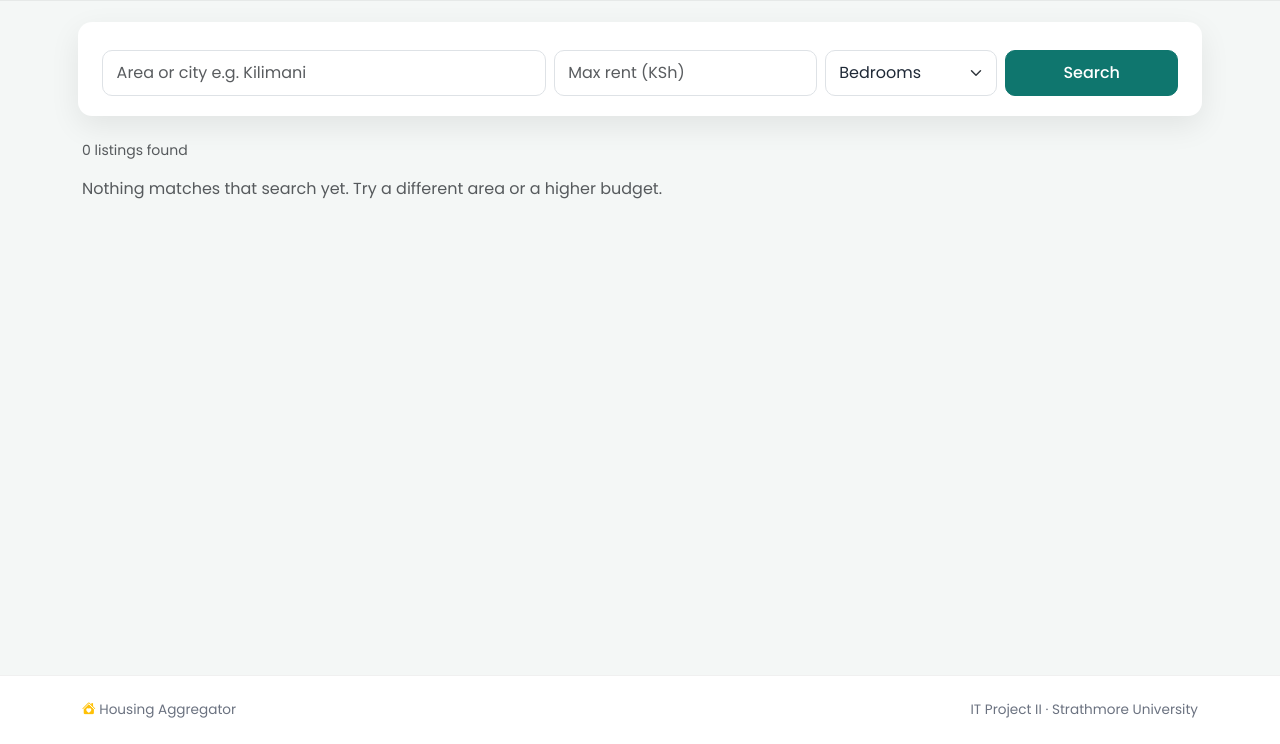
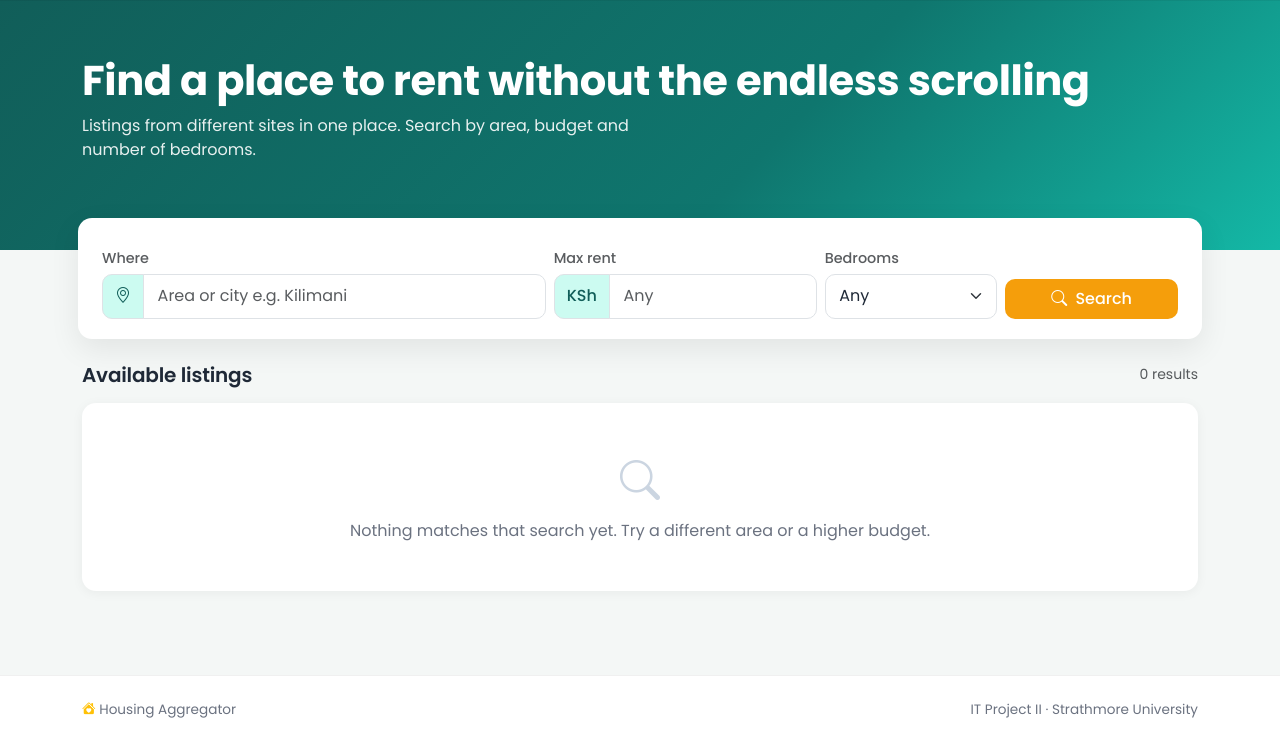
Before and after one commit to j-kingz/Housing-Aggregator-Project-, a Flask app: page / in a window 1280 px wide. Shown: the part 56-800 px from the top of the page. Run offline with Flask 3, Linux system fonts and the light colour scheme.

Commit message:
home page hero and nicer listing cards

```diff
--- a/app/templates/home.html
+++ b/app/templates/home.html
@@ -1,52 +1,80 @@
 {% extends "base.html" %}
+{% from "_macros.html" import category_icon, location as where %}
 {% block title %}Search{% endblock %}
+
+{% block hero %}
+<section class="hero">
+  <div class="container">
+    <h1 class="mb-2">Find a place to rent without the endless scrolling</h1>
+    <p class="mb-0">Listings from different sites in one place. Search by area, budget and number of bedrooms.</p>
+  </div>
+</section>
+{% endblock %}
+
 {% block content %}
-<h2 class="mb-3">Find a place to rent</h2>
-
 <form method="get" class="search-box row g-2 mb-4">
   <div class="col-md-5">
-    <input type="text" name="location" class="form-control" placeholder="Area or city e.g. Kilimani"
-           value="{{ location }}">
+    <label class="form-label small text-muted mb-1" for="location">Where</label>
+    <div class="input-group">
+      <span class="input-group-text"><i class="bi bi-geo-alt"></i></span>
+      <input type="text" id="location" name="location" class="form-control" placeholder="Area or city e.g. Kilimani"
+             value="{{ location }}">
+    </div>
   </div>
   <div class="col-md-3">
-    <input type="number" name="max_price" class="form-control" placeholder="Max rent (KSh)" min="0"
-           value="{{ max_price }}">
+    <label class="form-label small text-muted mb-1" for="max_price">Max rent</label>
+    <div class="input-group">
+      <span class="input-group-text">KSh</span>
+      <input type="number" id="max_price" name="max_price" class="form-control" placeholder="Any" min="0"
+             value="{{ max_price }}">
+    </div>
   </div>
   <div class="col-md-2">
-    <select name="bedrooms" class="form-select">
-      <option value="">Bedrooms</option>
+    <label class="form-label small text-muted mb-1" for="bedrooms">Bedrooms</label>
+    <select id="bedrooms" name="bedrooms" class="form-select">
+      <option value="">Any</option>
       {% for n in range(1, 5) %}
         <option value="{{ n }}" {% if bedrooms == n %}selected{% endif %}>{{ n }}+</option>
       {% endfor %}
     </select>
   </div>
-  <div class="col-md-2 d-grid">
-    <button type="submit" class="btn btn-primary">Search</button>
+  <div class="col-md-2 d-grid align-self-end">
+    <button type="submit" class="btn btn-accent py-2"><i class="bi bi-search me-1"></i> Search</button>
   </div>
 </form>
 
-<p class="text-muted small">{{ listings|length }} listing{{ '' if listings|length == 1 else 's' }} found</p>
+<div class="d-flex justify-content-between align-items-center mb-3">
+  <h5 class="mb-0">Available listings</h5>
+  <span class="text-muted small">{{ listings|length }} result{{ '' if listings|length == 1 else 's' }}</span>
+</div>
 
-<div class="row g-3">
+<div class="row g-4">
   {% for listing in listings %}
   <div class="col-sm-6 col-lg-4">
-    <div class="card listing-card h-100">
-      <div class="card-body d-flex flex-column">
-        <div class="price mb-1">KSh {{ "{:,.0f}".format(listing.rentamount) }} <small class="text-muted fw-normal fs-6">/ month</small></div>
-        <h5 class="card-title mb-1">{{ listing.title }}</h5>
-        <p class="text-muted mb-2">{{ listing.address ~ ', ' if listing.address }}{{ listing.city }}</p>
-        <p class="small mb-3">
-          {{ listing.bedrooms if listing.bedrooms is not none else '-' }} bed &middot;
-          {{ listing.bathrooms if listing.bathrooms is not none else '-' }} bath
-          {% if listing.category %}&middot; {{ listing.category }}{% endif %}
-        </p>
-        <a href="{{ url_for('listings.detail', listing_id=listing.listing_id) }}" class="btn btn-outline-primary btn-sm mt-auto">View</a>
+    <a href="{{ url_for('listings.detail', listing_id=listing.listing_id) }}" class="text-decoration-none text-reset">
+      <div class="card listing-card h-100">
+        <div class="listing-thumb">
+          {% if listing.category %}<span class="tag">{{ listing.category }}</span>{% endif %}
+          {{ category_icon(listing.category) }}
+        </div>
+        <div class="card-body">
+          <div class="price mb-1">KSh {{ "{:,.0f}".format(listing.rentamount) }} <small>/ month</small></div>
+          <h6 class="mb-1 text-truncate">{{ listing.title }}</h6>
+          <p class="text-muted small mb-3"><i class="bi bi-geo-alt me-1"></i>{{ where(listing) }}</p>
+          <div class="facts">
+            <span><i class="bi bi-door-closed"></i>{{ listing.bedrooms if listing.bedrooms is not none else '-' }} bed</span>
+            <span><i class="bi bi-droplet"></i>{{ listing.bathrooms if listing.bathrooms is not none else '-' }} bath</span>
+          </div>
+        </div>
       </div>
-    </div>
+    </a>
   </div>
   {% else %}
   <div class="col-12">
-    <p class="text-muted">Nothing matches that search yet. Try a different area or a higher budget.</p>
+    <div class="panel empty-state">
+      <i class="bi bi-search d-block mb-2"></i>
+      Nothing matches that search yet. Try a different area or a higher budget.
+    </div>
   </div>
   {% endfor %}
 </div>
```
